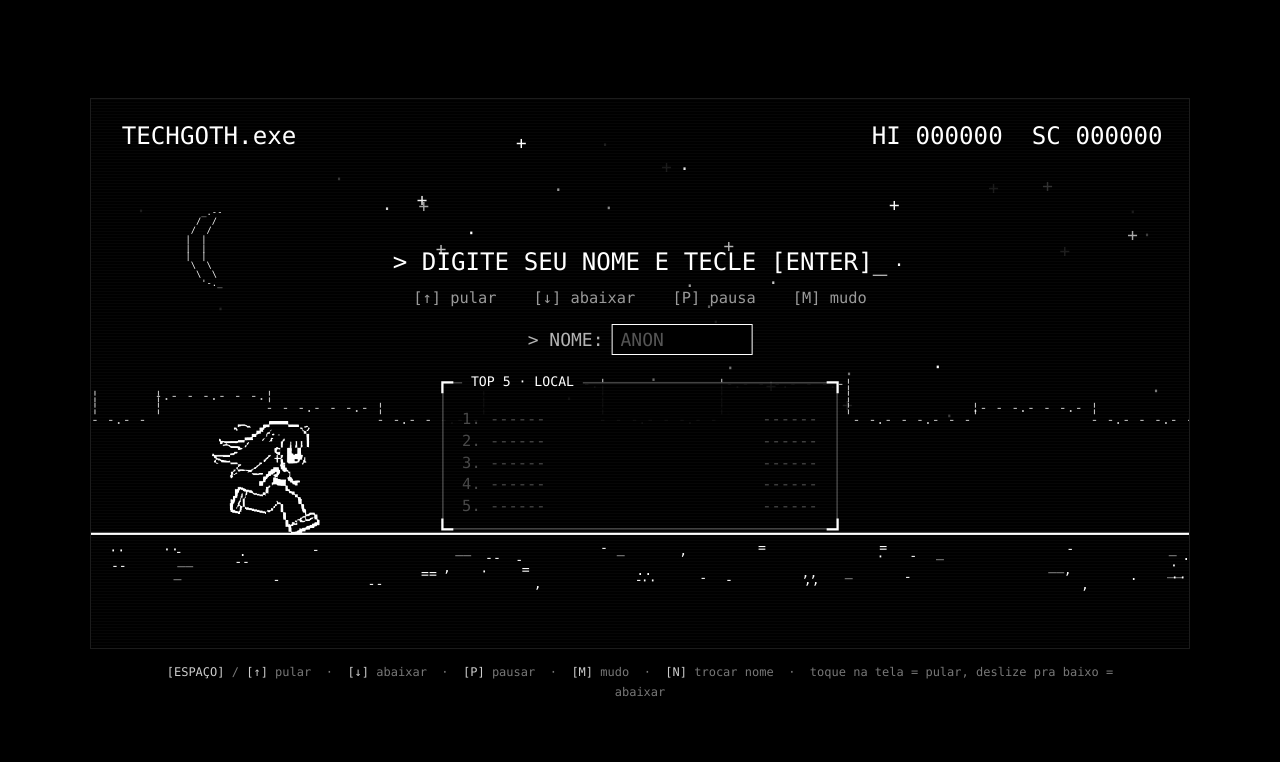
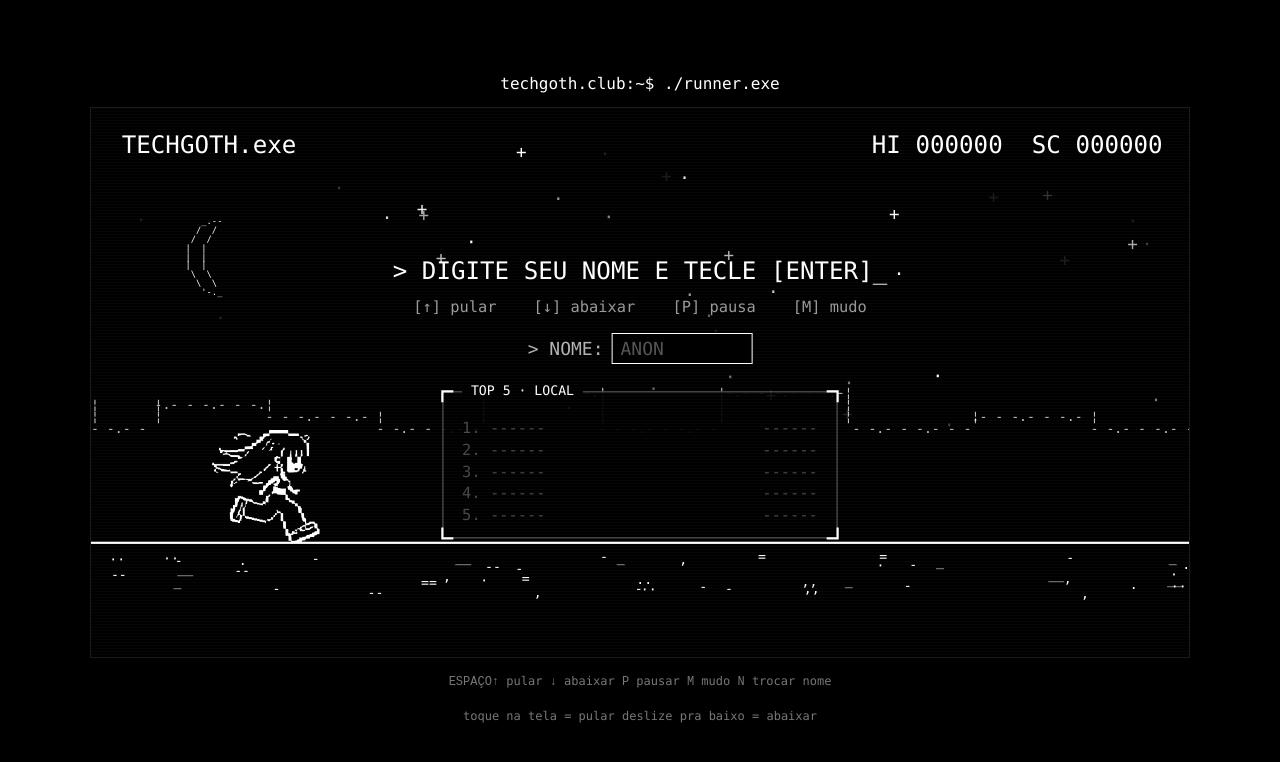
Before and after one commit to ellabrandao/techgoth, a plain HTML site: page index.html in a window 1280 px wide. Drawn offline with Linux system fonts and the light colour scheme; no server answers.

Commit message:
Add files via upload

```diff
--- a/index.html
+++ b/index.html
@@ -8,6 +8,7 @@
 </head>
 <body>
   <main>
+    <p class="prompt"><span class="host">techgoth.club</span>:<span class="path">~</span>$ ./runner.exe<i class="cursor"></i></p>
     <div class="screen">
       <canvas id="game" aria-label="TECHGOTH.exe - jogo de corrida em ASCII"></canvas>
       <div id="namebox" style="visibility:hidden">
@@ -16,13 +17,16 @@
                autocomplete="off" autocapitalize="off" spellcheck="false">
       </div>
     </div>
-    <p class="hint">
-      <b>[ESPAÇO]</b> / <b>[↑]</b> pular &nbsp;·&nbsp;
-      <b>[↓]</b> abaixar &nbsp;·&nbsp;
-      <b>[P]</b> pausar &nbsp;·&nbsp;
-      <b>[M]</b> mudo &nbsp;·&nbsp;
-      <b>[N]</b> trocar nome &nbsp;·&nbsp;
-      toque na tela = pular, deslize pra baixo = abaixar
+    <p class="hint keys">
+      <span class="item"><kbd>ESPAÇO</kbd><kbd>↑</kbd> pular</span>
+      <span class="item"><kbd>↓</kbd> abaixar</span>
+      <span class="item"><kbd>P</kbd> pausar</span>
+      <span class="item"><kbd>M</kbd> mudo</span>
+      <span class="item"><kbd>N</kbd> trocar nome</span>
+    </p>
+    <p class="hint touch">
+      <span class="item">toque na tela = pular</span>
+      <span class="item">deslize pra baixo = abaixar</span>
     </p>
   </main>
 
```
